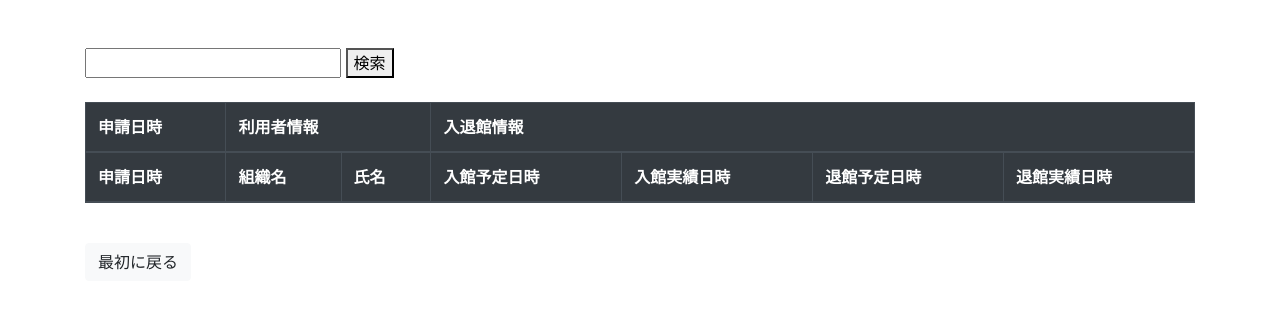
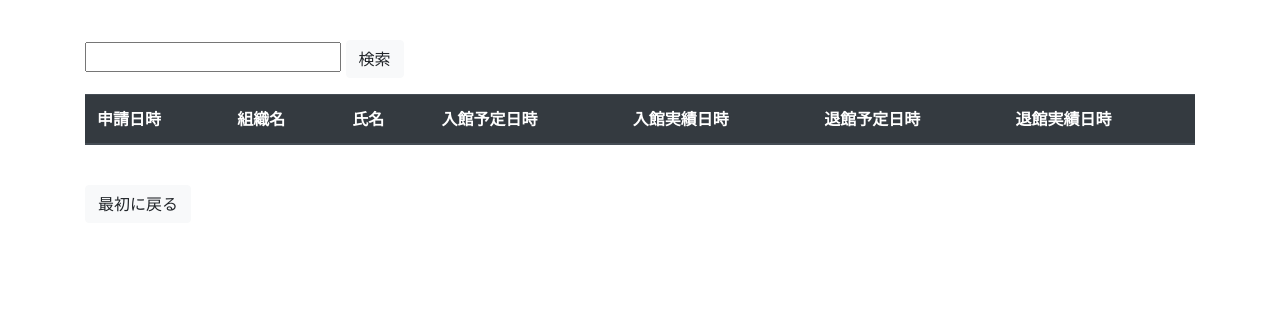
Before and after one commit to t17cs046/t17cs046, a Django app: page /admissionapplication/user_list in a window 1280 px wide. Shown: the part 56-365 px from the top of the page. Run offline with Django 3.2, Linux system fonts and the light colour scheme; lists and menus that the app fills with data are empty; some libraries are stand-ins or nearby versions.

Commit message:
[fix]user_listのスタイルの修正

```diff
--- a/AdmissionApplication/templates/AdmissionApplication/user_list.html
+++ b/AdmissionApplication/templates/AdmissionApplication/user_list.html
@@ -4,23 +4,17 @@
 
 {% block main %}
 
- <br><form action="" method="get">
+<p>
+	<form action="" method="get">
 		<input name="query" value="{{ request.GET.query }}" type="text">
-        <button type="submit">検索</button>
-    </form><br>
+		<button type="button" class="btn btn-light">検索</button>
+	</form>
+</p>
 
-<form action="{% url 'list'%}" method="post">
+<form action = "{% url 'list'%}" method = "post">
 {% csrf_token %}
-<table border="1" width="1500" class="table">
-	<thead class="thead-dark">
-		<tr>
-		<th>申請日時</th>
- 		<th colspan="2">利用者情報</th>
-		<th colspan="4">入退館情報</th>
-	</tr>
-	</thead>
-	<tbody>
-	<thead class="thead-dark">
+<table class = "table table-hover">
+	<thead class = "thead-dark">
 		<tr>
 			<th>申請日時</th>
 	 		<th>組織名</th>
@@ -31,6 +25,7 @@
 			<th>退館実績日時</th>
 		</tr>
 	</thead>
+	<tbody>
 		{% for user in object_list %}
 		<tr>
 			<td scope="row">{{ user.application_date }}</td>
@@ -45,6 +40,7 @@
 	</tbody>
 </table>
 
-<br><a href="{% url 'menu' %}"><button type="button" class="btn btn-light">最初に戻る</button></a>
+<br />
+<a href="{% url 'menu' %}"><button type="button" class="btn btn-light">最初に戻る</button></a>
 
 {% endblock %}
```
Lines whose indentation alone changed are shown as unchanged.
